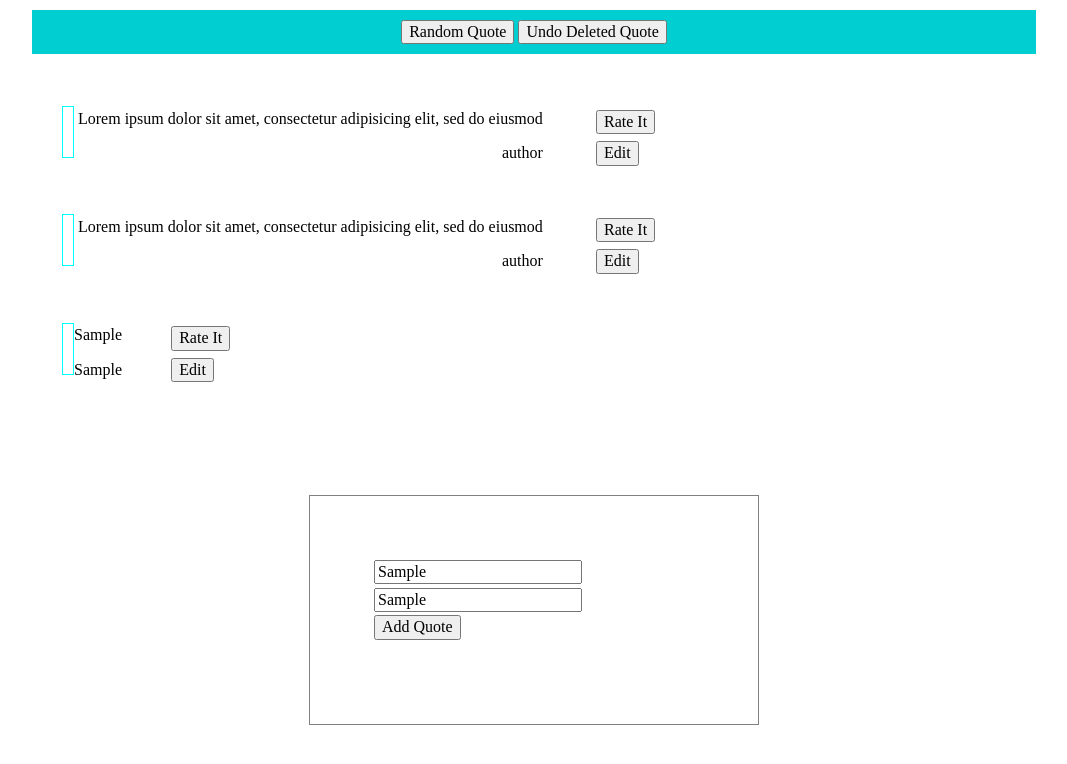
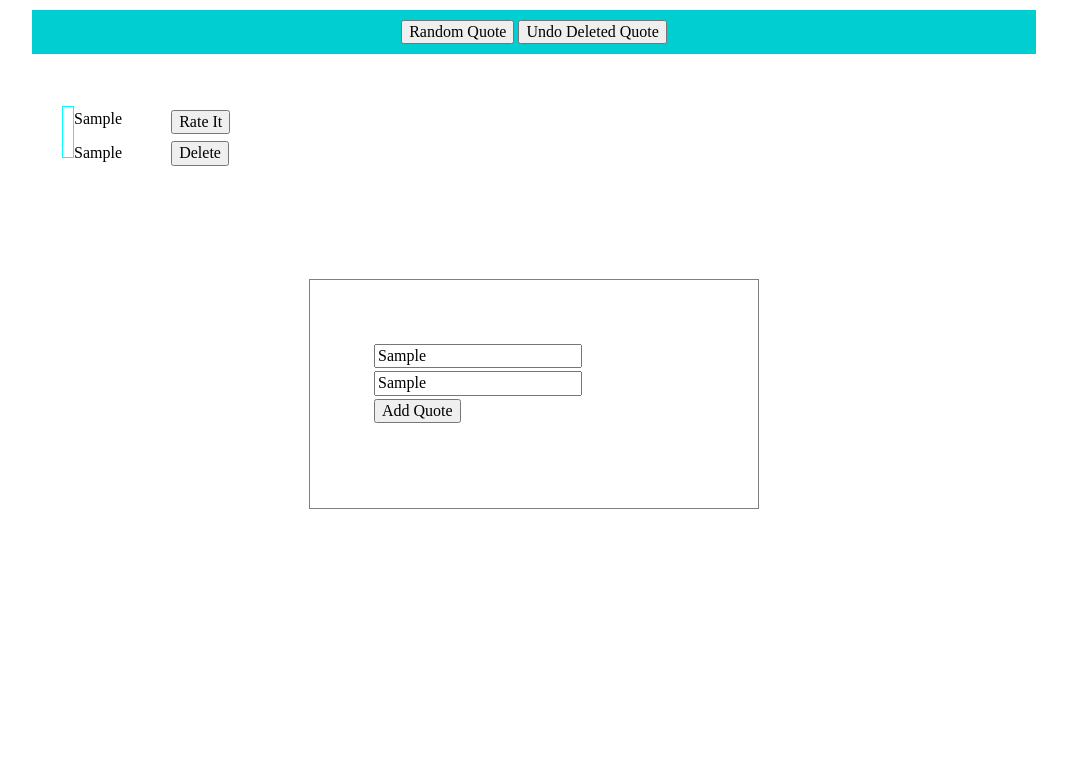
Before and after one commit to lc00/inspirational-quotes, a plain HTML site: page index.html in a window 1280 px wide. Both pictures are taken after typing "Sample", "Sample" into the empty fields and a click on the input "Add Quote". Shown: the whole page, without its empty margins (106-1173 px from the left). Drawn offline with nearby package versions, Linux system fonts and the light colour scheme.

Commit message:
delete works; in the middle of undo deleted quote

```diff
--- a/index.html
+++ b/index.html
@@ -14,32 +14,7 @@
 			<button type="button" id="undoDeletedQuoteButton">Undo Deleted Quote</button>
 		</div>
 		<ul class="quoteDisplay">
-			<li class="quoteBlock">
-				<div class="rating-display">
 
-				</div>
-				<div class="quoteNAuthor">
-					<p class="quote editable">Lorem ipsum dolor sit amet, consectetur adipisicing elit, sed do eiusmod</p>
-					<p class="author">author</p>
-				</div>
-				<div class="buttons">
-					<button type="button" class="rating-button">Rate It</button>
-					<button type="button" class="edit-button">Edit</button>
-				</div>
-			</li>
-			<li class="quoteBlock">
-				<div class="rating-display">
-
-				</div>
-				<div class="quoteNAuthor">
-					<p class="quote">Lorem ipsum dolor sit amet, consectetur adipisicing elit, sed do eiusmod</p>
-					<p class="author">author</p>
-				</div>
-				<div class="buttons">
-					<button type="button" class="rating-button">Rate It</button>
-					<button type="button" class="edit-button">Edit</button>
-				</div>
-			</li>
 
 
 		</ul>
@@ -68,7 +43,7 @@
 
 
   <script src="http://cdnjs.cloudflare.com/ajax/libs/jquery/2.0.3/jquery.min.js"></script>
-
+  <script type="text/javascript" src="http://cdnjs.cloudflare.com/ajax/libs/underscore.js/1.6.0/underscore-min.js"></script>
   <script src="main.js"></script>
 
 </body>
--- a/main.css
+++ b/main.css
@@ -48,9 +48,14 @@ ul{
 	margin: 4% 0 0 5%;
 }
 
-.rating-button, .edit-button{
+.rating-button, .delete-button{
 	display: block;
 	margin-bottom: 12%;
+
+}
+
+.edit-quote{
+	width: 40%;
 }
 
 form{
--- a/main.js
+++ b/main.js
@@ -1,18 +1,16 @@
 
 
-//add an edit page with delete button in it
+
 
 
 //update(sorted by rating) quote page when quotes are
-		// added
-		//deleted
 		//rated
 
 //click on the author of a quote to go
 //to a separate page/screen to shows
 //all quotes from that person
 
-//rate quote 1-5 stars
+//rate/thumb up and down quote 1-5 stars
 
 //click "Random Quote" button kicks off a pop
 //up(not an alert) of the quote at random draw.
@@ -23,26 +21,27 @@
 
 var quoteList = [];
 var index = 0;
+var theQuoteObj;
 
 var iq = (function(){
 
 	var createElement = function(newQuote, index){
 		var el = $('<li class="quoteBlock">');
-		el.data('data-index', index);
 
 		var rating = $('<div class="rating-display">');
 
 		var quoteNAuthor = $('<div class="quoteNAuthor">')
-		var quote = $('<p class="quote" data-type="text">' + newQuote.quote + '</p>');
-		var author = $('<p class="author">' + newQuote.author + '</p>');
+		var quote = $('<p class="quote editable" >' + newQuote.quote + '</p>');
+		var author = $('<p class="author editable">' + newQuote.author + '</p>');
 		quoteNAuthor.append(quote, author);
 
 		var bunchOfButtons = $('<div class="buttons">');
 		var rateButton = $('<button type="button" class="rating-button">Rate It</button>');
-		var editButton = $('<button type="button" class="edit-button">Edit</button>');
-		bunchOfButtons.append(rateButton, editButton);
+		var deleteButton = $('<button type="button" class="delete-button">Delete</button>');
+		bunchOfButtons.append(rateButton, deleteButton);
 
 		el.append(rating, quoteNAuthor, bunchOfButtons);
+		el.data('listIndex', index);
 
 		return el;
 
@@ -52,7 +51,7 @@ var iq = (function(){
 	}
 
 	//add new quote/author(both required) through form
-	var newQuoteSubmit = function(eventArguments){
+	var addQuote = function(eventArguments){
 		eventArguments.preventDefault();
 
 		var quoteInput = $(this).find('[name=quote]').val();
@@ -73,8 +72,7 @@ var iq = (function(){
 
 			}
 
-			//increment index;
-			index += 1;
+
 
 			//add new quote to quotelist array
 			quoteList.push(newQuoteItem);
@@ -82,7 +80,8 @@ var iq = (function(){
 			//append new quote to the quote list on dom
 			$('.quoteDisplay').append(createElement(newQuoteItem, index));
 
-
+			//increment index;
+			index += 1;
 
 			return newQuoteItem;
 		}
@@ -94,7 +93,10 @@ var iq = (function(){
 	var editQuote = function(){
 		var originalField = $(this);
 		var input = $('<textarea class="edit-quote"/>');
+		$(this).after(input);
+
 		input.height($(this).height());
+		input.width($(this).width());
 		$(this).hide();
 		input.val($(this).text());
 		input.focus();
@@ -107,11 +109,32 @@ var iq = (function(){
 
 	}
 
+	var deleteQuote = function(){
+		var id = $(this).closest('li').data('listIndex');
+
+		$(this).closest('li').detach();
+
+		theQuoteObj = _.findWhere(quoteList, {index: id});
+		var theIndex = _.indexOf(quoteList, theQuoteObj);
+		quoteList.splice(theIndex, 1);
+	}
+
+	var undoLastDeletedQuote = function(){
+		//create element with theQuoteObj
+		//add it to the quoteList
+
+
+
+	}
+
 	return {
-		quote:	newQuoteSubmit,
-		edit: editQuote
+		addQuote: addQuote,
+		editQuote: editQuote,
+		deleteQuote: deleteQuote,
+		undoLastDeletedQuote: undoLastDeletedQuote
 
 	};
+
 
 
 })();
@@ -128,9 +151,11 @@ var iq = (function(){
 
 $(document).on('ready', function() {
 
-  $('#addQuote').on('submit', iq.quote);
+  $('#addQuote').on('submit', iq.addQuote);
 
-  $(document).on('click', ".editable", iq.edit);
+  $(document).on('click', ".editable", iq.editQuote);
+
+  $(document).on('click', ".delete-button", iq.deleteQuote);
 
 
 
```
